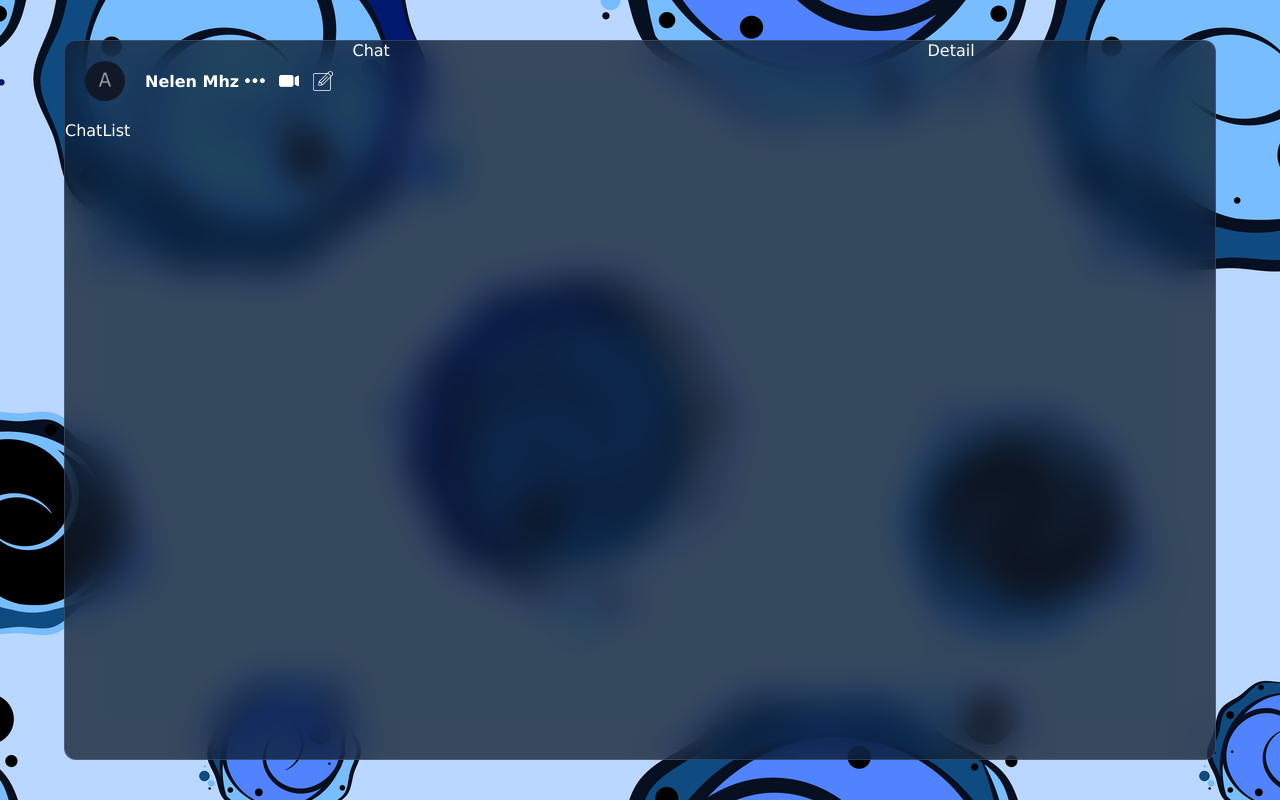
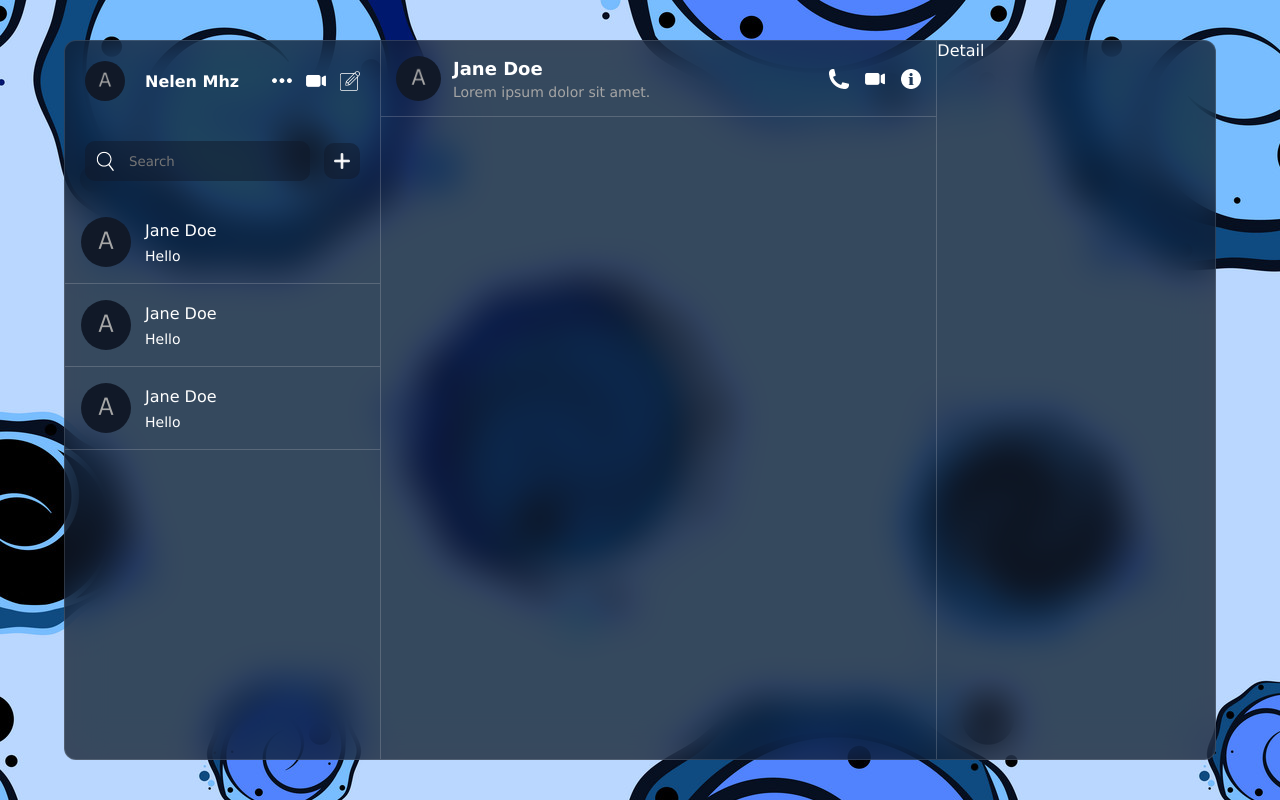
Before and after one commit to nelen-maharjan/chat-app, a React (Vite) app: page / in a window 1280 px wide. Built offline with nearby package versions, Linux system fonts and the light colour scheme.

Commit message:
user-list & chat-component design

```diff
--- a/src/components/chat/Chat.jsx
+++ b/src/components/chat/Chat.jsx
@@ -2,7 +2,24 @@
 
 const Chat = () => {
   return (
-    <div className='chat'>Chat</div>
+    <div className='chat'>
+      <div className="top">
+        <div className="user">
+          <img src="./avatar.png" alt="avatar" />
+          <div className="texts">
+            <span>Jane Doe</span>
+            <p>Lorem ipsum dolor sit amet.</p>
+          </div>
+        </div>
+        <div className="icons">
+          <img src="./phone.png" alt="phone-icon" />
+          <img src="./video.png" alt="video-icon" />
+          <img src="./info.png" alt="info-icon" />
+        </div>
+      </div>
+      <div className="center"></div>
+      <div className="bottom"></div>
+    </div>
   )
 }
 
--- a/src/components/chat/chat.css
+++ b/src/components/chat/chat.css
@@ -1,3 +1,55 @@
 .chat{
     flex:2;
+    border-left: 1px solid #dddddd35;
+    border-right: 1px solid #dddddd35;
+    height: 100%;
+
+    .top{
+        padding: 15px;
+        display: flex;
+        align-items: center;
+        justify-content: space-between;
+        border-bottom: 1px solid #dddddd35;
+
+        .user{
+            display: flex;
+            align-items: center;
+            gap: 12px;
+
+            img{
+                width: 45px;
+                height: 45px;
+                border-radius: 50%;
+                object-fit: cover;
+            }
+
+            .texts{
+                display: flex;
+                flex-direction: column;
+                gap: 5px;
+
+                span{
+                    font-size: 18px;
+                    font-weight: bold;
+                }
+
+                p{
+                    font-size: 14px;
+                    font-weight: 300;
+                    color: #a5a5a5;
+                }
+            }
+        }
+
+        .icons{
+            display: flex;
+            align-items: center;
+            gap: 16px;
+
+            img{
+                width: 20px;
+                height: 20px;
+            }
+        }
+    }
 }
--- a/src/components/list/chatList/ChatList.jsx
+++ b/src/components/list/chatList/ChatList.jsx
@@ -1,9 +1,46 @@
-import './chatList.css'
+import { useState } from "react";
+import "./chatList.css";
 
 const ChatList = () => {
+  const [addMode, setAddMode] = useState(false);
+
   return (
-    <div>ChatList</div>
-  )
-}
+    <div className="chatList">
+      <div className="search">
+        <div className="searchBar">
+          <img src="./search.png" alt="search" />
+          <input type="text" placeholder="Search" />
+        </div>
+        <img
+          src={addMode ? "./minus.png" : "./plus.png"}
+          className="add"
+          onClick={() => setAddMode((prev) => !prev)}
+          alt="plus-icon"
+        />
+      </div>
+      <div className="item">
+        <img src="./avatar.png" alt="user-img" />
+        <div className="texts">
+          <span>Jane Doe</span>
+          <p>Hello</p>
+        </div>
+      </div>
+      <div className="item">
+        <img src="./avatar.png" alt="user-img" />
+        <div className="texts">
+          <span>Jane Doe</span>
+          <p>Hello</p>
+        </div>
+      </div>
+      <div className="item">
+        <img src="./avatar.png" alt="user-img" />
+        <div className="texts">
+          <span>Jane Doe</span>
+          <p>Hello</p>
+        </div>
+      </div>
+    </div>
+  );
+};
 
-export default ChatList
+export default ChatList;
--- a/src/components/list/chatList/chatList.css
+++ b/src/components/list/chatList/chatList.css
@@ -0,0 +1,73 @@
+.chatList {
+    flex: 1;
+    overflow: scroll;
+    overflow-x: hidden;
+  .search {
+    display: flex;
+    align-items: center;
+    gap: 14px;
+    padding: 20px;
+
+    .searchBar {
+      flex: 1;
+      background-color: rgba(17, 25, 40, 0.5);
+      display: flex;
+      align-items: center;
+      gap: 14px;
+      border-radius: 10px;
+      padding: 10px;
+
+      input {
+        background-color: transparent;
+        border: none;
+        color: #fff;
+        outline: none;
+        flex: 1;
+      }
+
+      img {
+        width: 20px;
+        height: 20px;
+      }
+    }
+    .add {
+      width: 36px;
+      height: 36px;
+      background-color: rgba(17, 25, 40, 0.5);
+      padding: 10px;
+      border-radius: 10px;
+      cursor: pointer;
+    }
+  }
+
+  .item{
+    display: flex;
+    align-items: center;
+    gap: 14px;
+    padding: 16px;
+    cursor: pointer;
+    border-bottom: 1px solid #dddddd35;
+
+    img{
+        width: 50px;
+        height: 50px;
+        border-radius: 50%;
+        object-fit: cover;
+    }
+
+    .texts{
+        display: flex;
+        flex-direction: column;
+        gap: 8px;
+
+        span{
+            font-weight: 500;
+        }
+
+        p{
+            font-size: 14px;
+            font-weight: 300;
+        }
+    }
+  }
+}
--- a/src/components/list/list.css
+++ b/src/components/list/list.css
@@ -1,3 +1,5 @@
 .list{
     flex: 1;
+    display: flex;
+    flex-direction: column;
 }
```
